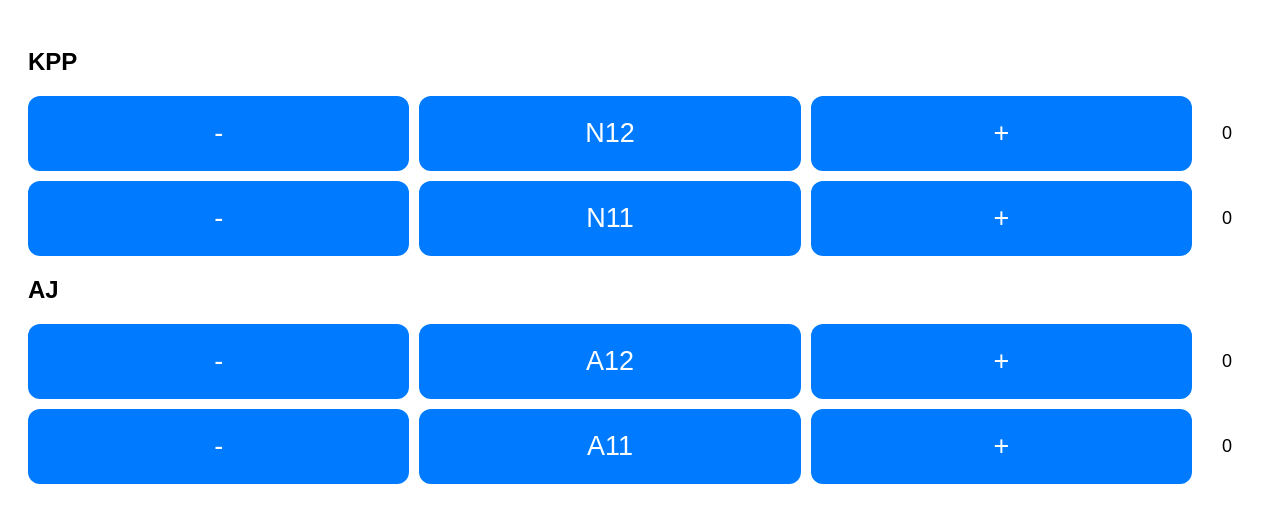
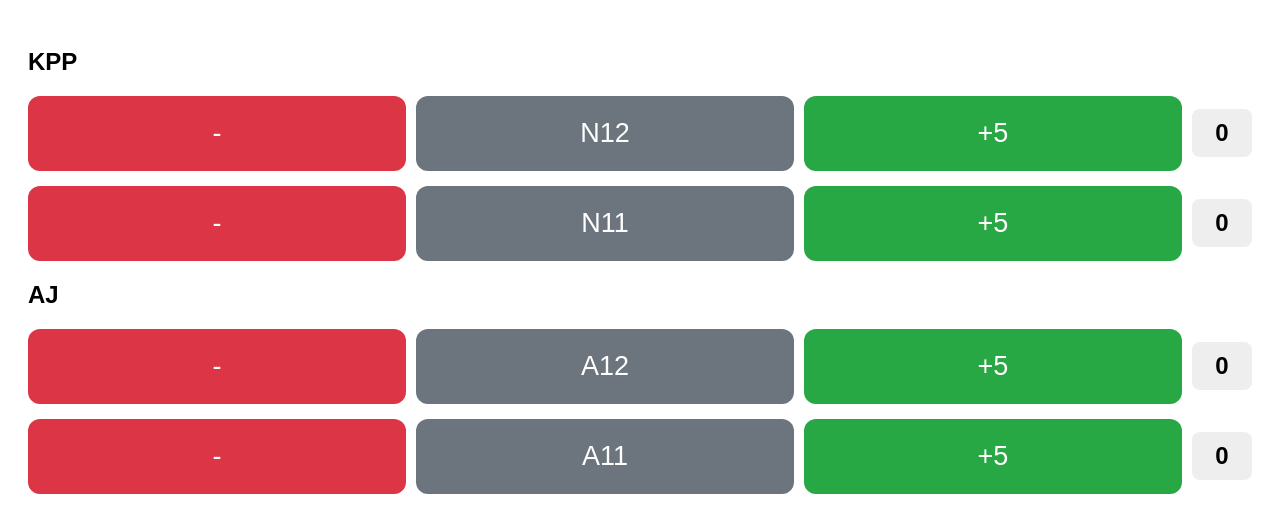
Before and after one commit to kkm313691-stack/kkm8992.github.io, a plain HTML site: page index.html in a window 1280 px wide. Drawn offline with Linux system fonts and the light colour scheme.

Commit message:
Enhance counter buttons and styles
Updated button styles and added new functionality for incrementing by 5.

```diff
--- a/index.html
+++ b/index.html
@@ -6,49 +6,65 @@
 <title>카운터 페이지</title>
 <style>
     body { font-family: Arial; padding: 20px; }
-    .group-title { font-size: 22px; font-weight: bold; margin-top: 25px; }
-    .row { display: flex; align-items: center; gap: 10px; margin: 10px 0; }
+    .row { display: flex; align-items: center; gap: 10px; margin: 15px 0; }
+
+    /* 버튼 크기 50% 증가 적용 */
     button {
       flex: 1;
-      padding: 22px; /* 50% 증가 */
-      font-size: 27px; /* 50% 증가 */
+      padding: 22px;
+      font-size: 27px;
       border: none;
       border-radius: 12px;
       background: #007bff;
       color: white;
     }
-    .qty { width: 50px; text-align: center; font-size: 18px; }
+
+    /* 숫자 표시 스타일 */
+    .qty {
+      width: 60px;
+      text-align: center;
+      font-size: 24px;
+      font-weight: bold;
+      background: #eee;
+      padding: 10px 0;
+      border-radius: 8px;
+    }
+
+    /* 색상 지정 */
+    .minus { background: #dc3545; }
+    .label-btn { background: #6c757d; }
+    .plus5 { background: #28a745; }
 </style>
 </head>
 <body>
 
 <h2>KPP</h2>
 <div class="row">
-    <button onclick="changeQty('N12', -1)">-</button>
-    <button onclick="changeQty('N12', +1)">N12</button>
-    <button onclick="changeQty('N12', +1)">+</button>
+    <button class="minus" onclick="changeQty('N12', -1)">-</button>
+    <button class="label-btn" onclick="changeQty('N12', 1)">N12</button>
+    <button class="plus5" onclick="changeQty('N12', 5)">+5</button>
     <span class="qty" id="N12">0</span>
 </div>
 
 <div class="row">
-    <button onclick="changeQty('N11', -1)">-</button>
-    <button onclick="changeQty('N11', +1)">N11</button>
-    <button onclick="changeQty('N11', +1)">+</button>
+    <button class="minus" onclick="changeQty('N11', -1)">-</button>
+    <button class="label-btn" onclick="changeQty('N11', 1)">N11</button>
+    <button class="plus5" onclick="changeQty('N11', 5)">+5</button>
     <span class="qty" id="N11">0</span>
 </div>
 
 <h2>AJ</h2>
 <div class="row">
-    <button onclick="changeQty('A12', -1)">-</button>
-    <button onclick="changeQty('A12', +1)">A12</button>
-    <button onclick="changeQty('A12', +1)">+</button>
+    <button class="minus" onclick="changeQty('A12', -1)">-</button>
+    <button class="label-btn" onclick="changeQty('A12', 1)">A12</button>
+    <button class="plus5" onclick="changeQty('A12', 5)">+5</button>
     <span class="qty" id="A12">0</span>
 </div>
 
 <div class="row">
-    <button onclick="changeQty('A11', -1)">-</button>
-    <button onclick="changeQty('A11', +1)">A11</button>
-    <button onclick="changeQty('A11', +1)">+</button>
+    <button class="minus" onclick="changeQty('A11', -1)">-</button>
+    <button class="label-btn" onclick="changeQty('A11', 1)">A11</button>
+    <button class="plus5" onclick="changeQty('A11', 5)">+5</button>
     <span class="qty" id="A11">0</span>
 </div>
 
```
